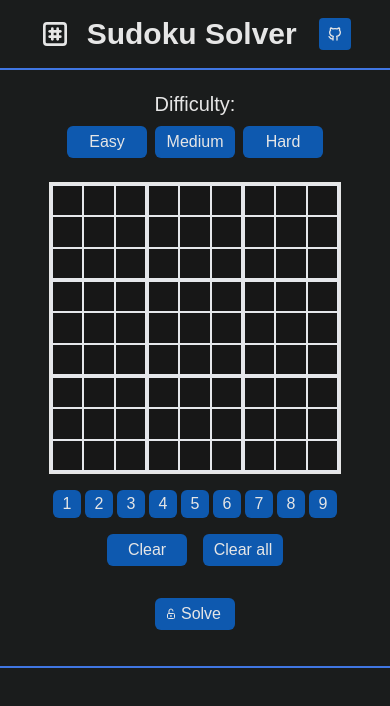
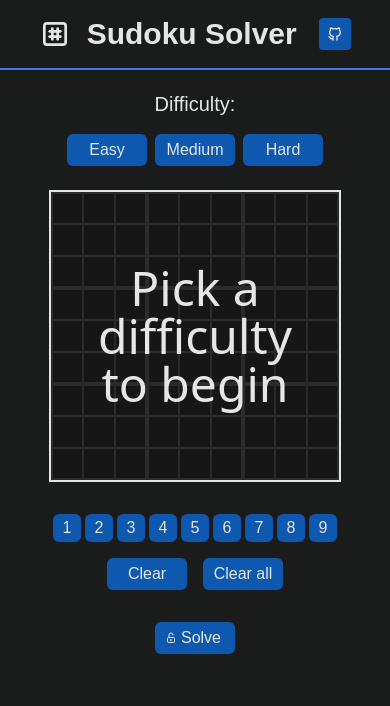
Before and after one commit to Radian6405/Sudoku-Solver-v2, a React (Vite) app in the folder sudoku-solver-v2/: page / in a window 390 px wide. Shown: the top 706 px of the page. Built offline with nearby package versions, Linux system fonts and the light colour scheme; the HTML template or start-up script is replaced by a standard one; a web font is replaced by a local one.

Commit message:
feat: overlay for sudoku board before a sudoku and after a solve

```diff
--- a/sudoku-solver-v2/src/App.jsx
+++ b/sudoku-solver-v2/src/App.jsx
@@ -11,7 +11,7 @@ const App = () => {
         <Routes>
           <Route path="/" element={<Body />} />
         </Routes>
-        <Footer />
+        {/* <Footer /> */}
       </div>
     </>
   );
--- a/sudoku-solver-v2/src/components/Body.jsx
+++ b/sudoku-solver-v2/src/components/Body.jsx
@@ -28,7 +28,7 @@ function Body() {
 
   return (
     <div className="py-4 bg-background flex flex-col">
-      <div className="flex flex-col items-center justify-center gap-2 m-1 sm:flex-row sm:m-4 md:gap-8">
+      <div className="flex flex-col items-center justify-center gap-4 m-1 sm:flex-row sm:m-4 md:gap-8">
         {/* Difficulty selector */}
         <div
           className="flex justify-center items-center
@@ -57,7 +57,7 @@ function Body() {
         </div>
       </div>
 
-      <div className="flex flex-col justify-center items-center my-5 gap-4 lg:flex-row lg:gap-16">
+      <div className="flex flex-col justify-center items-center my-5 gap-8 lg:flex-row lg:gap-16">
         <Board
           activeCell={activeCell}
           setActiveCell={setActiveCell}
@@ -85,17 +85,6 @@ function Body() {
               <BigBtn OnClick={() => setNum(0)}>Clear</BigBtn>
               <BigBtn OnClick={() => setNum(-2)}>Clear all</BigBtn>
             </div>
-            {/* TODO: add next button in the overlay */}
-            {/* <BigBtn
-                OnClick={() => {
-                  setSearchParams({
-                    difficulty: searchParams.get("difficulty"),
-                    next: true,
-                  });
-                }}
-              >
-                Next
-              </BigBtn> */}
             <BigBtn OnClick={() => setSolve(true)}>
               <IconLockOpen
                 className="size-3 sm:size-5 md:size-6 "
@@ -111,7 +100,7 @@ function Body() {
 }
 export default Body;
 
-function BigBtn({ OnClick, children }) {
+export function BigBtn({ OnClick, children }) {
   return (
     <div
       className="w-20 p-1 bg-secondary rounded-md
@@ -125,7 +114,7 @@ function BigBtn({ OnClick, children }) {
   );
 }
 
-function NumBtn({ OnClick, children }) {
+export function NumBtn({ OnClick, children }) {
   return (
     <>
       <div
--- a/sudoku-solver-v2/src/components/SudokuBoard.jsx
+++ b/sudoku-solver-v2/src/components/SudokuBoard.jsx
@@ -2,7 +2,8 @@ import React, { useState, useEffect } from "react";
 import { useSearchParams } from "react-router-dom";
 
 import { initBoard, isValidCell, loadSudoku, showError } from "./util/Helpers";
-import { solveBoard } from "./util/Solvers";
+import { isSolved, solveBoard } from "./util/Solvers";
+import { BigBtn } from "./Body";
 
 function Board({
   activeCell,
@@ -17,6 +18,9 @@ function Board({
 
   const [Board, setBoard] = useState(emptyBoard);
   const [searchParams, setSearchParams] = useSearchParams();
+
+  const [preOverlay, setPreOverlay] = useState(true);
+  const [postOverlay, setPostOverlay] = useState(true);
 
   useEffect(() => {
     //updates board when current num changes
@@ -47,7 +51,6 @@ function Board({
 
     let difficulty = searchParams.get("difficulty");
     if (
-      //PS: i cant figure out what searchParams.get() returns when there are no params so this has to do
       (difficulty === "easy" ||
         difficulty === "medium" ||
         difficulty === "hard") &&
@@ -55,6 +58,8 @@ function Board({
     ) {
       setBoard(loadSudoku(difficulty, size));
       setSearchParams({ difficulty: difficulty });
+      setPreOverlay(false);
+      setPostOverlay(true);
       setSolve(false); //reset solve for the new sudoku
     }
   }, [searchParams]);
@@ -69,6 +74,7 @@ function Board({
   function updateBoard(num, row, col) {
     //updates board
     Board[row][col].value = num;
+    setSolve(isSolved(Board));
   }
 
   function changeActiveCell(row, col) {
@@ -83,9 +89,46 @@ function Board({
   return (
     <>
       <div
-        className="bg-darkbg  border-2 border-text text-text
-                      size-min flex flex-col"
+        className="relative bg-darkbg border-2 border-text text-text
+        size-min flex flex-col"
       >
+        {preOverlay && (
+          <div className="z-10 absolute inset-0 bg-opacity-90 bg-darkbg flex flex-col items-center justify-center p-10">
+            <div className="text-5xl text-text text-center leading-24 sm:text-6xl md:text-7xl">
+              Pick a difficulty to begin
+            </div>
+          </div>
+        )}
+        {solve && postOverlay && (
+          <div className="z-10 absolute inset-0 bg-opacity-90 bg-darkbg flex flex-col items-center justify-center p-10 gap-5 sm:gap-10">
+            <div className="flex flex-col items-center justify-center gap-2">
+              <div className="text-5xl text-text text-center leading-24 sm:text-6xl md:text-7xl">
+                Congrats!
+              </div>
+              <div className="text-lg text-text text-center leading-24 sm:text-xl md:text-2xl">
+                try another puzzle here
+              </div>
+            </div>
+            <div className="flex flex-col items-center justify-center gap-1 sm:gap-5">
+              <BigBtn
+                OnClick={() => {
+                  setSearchParams({
+                    difficulty: searchParams.get("difficulty"),
+                    next: true,
+                  });
+                }}
+              >
+                Next
+              </BigBtn>
+              <div
+                className="text-sm text-text text-center underline hover:cursor-pointer sm:text-lg md:text-xl"
+                onClick={() => setPostOverlay(false)}
+              >
+                close
+              </div>
+            </div>
+          </div>
+        )}
         {/* rows */}
         {[...Array(size).keys()].map((_, i) => {
           return (
@@ -131,7 +174,12 @@ function Cell({ row, col, cell, size, onClick, isActive }) {
         .concat(" ", row % subdiv === subdiv - 1 && !isActive && " border-b-2")
         .concat(" ", row % subdiv === 0 && !isActive && " border-t-2")
         // active and error cell logic
-        .concat(" ", isActive || cell.isError ? "border-4" : "border-[1px]")
+        .concat(
+          " ",
+          isActive || cell.isError
+            ? "border-[3px] md:border-4 "
+            : "border-[1px]"
+        )
         .concat(" ", cell.isError && "border-red-500")
         .concat(" ", isActive && "border-accent ")
         // preloaded cell logic
--- a/sudoku-solver-v2/src/components/util/Solvers.jsx
+++ b/sudoku-solver-v2/src/components/util/Solvers.jsx
@@ -253,7 +253,7 @@ function modifyCellOptions(Grid, row, col) {
 
   return isModified;
 }
-function isSolved(Grid) {
+export function isSolved(Grid) {
   //checks if Grid is solved
 
   const solveSum = (Grid.size * (Grid.size + 1)) / 2;
```
